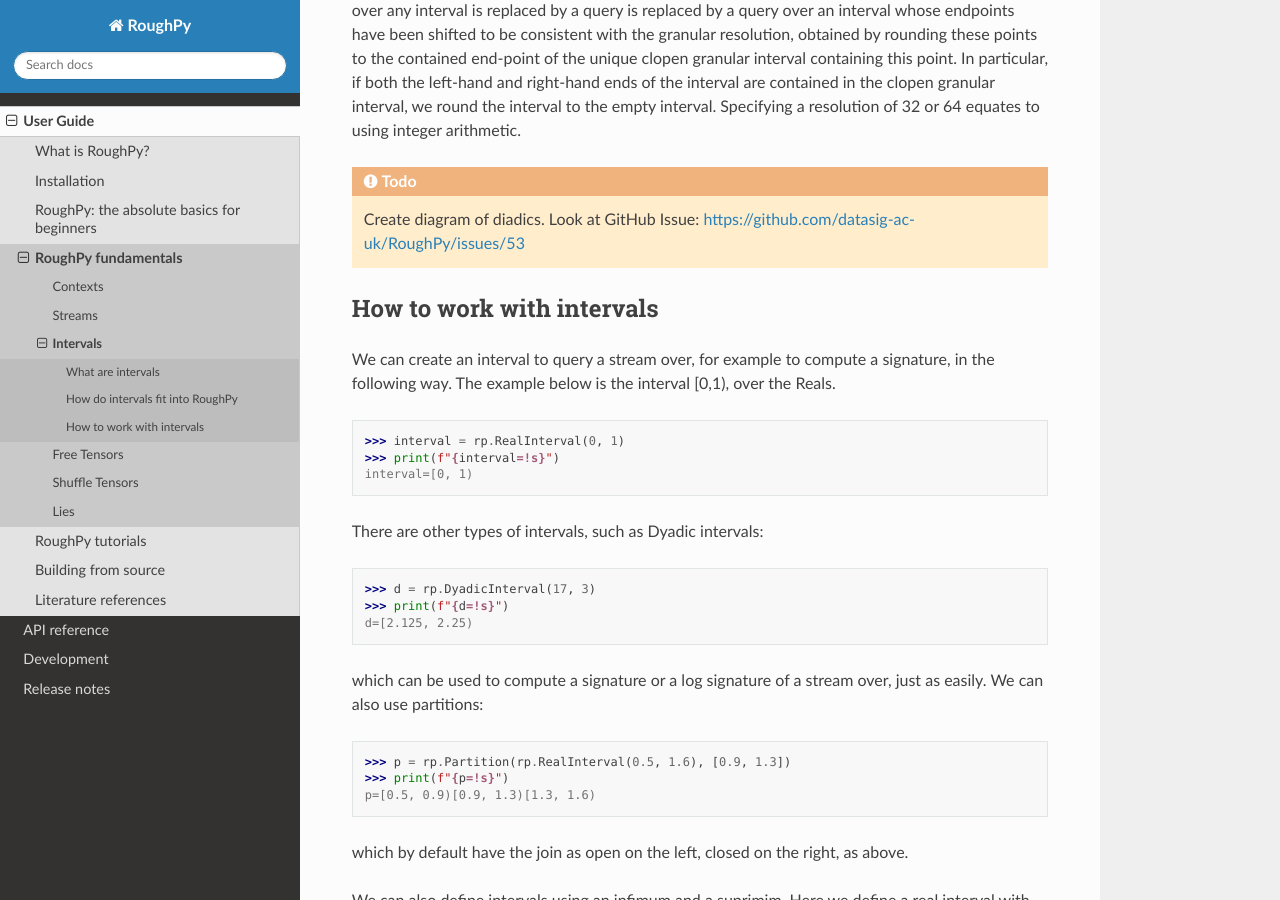
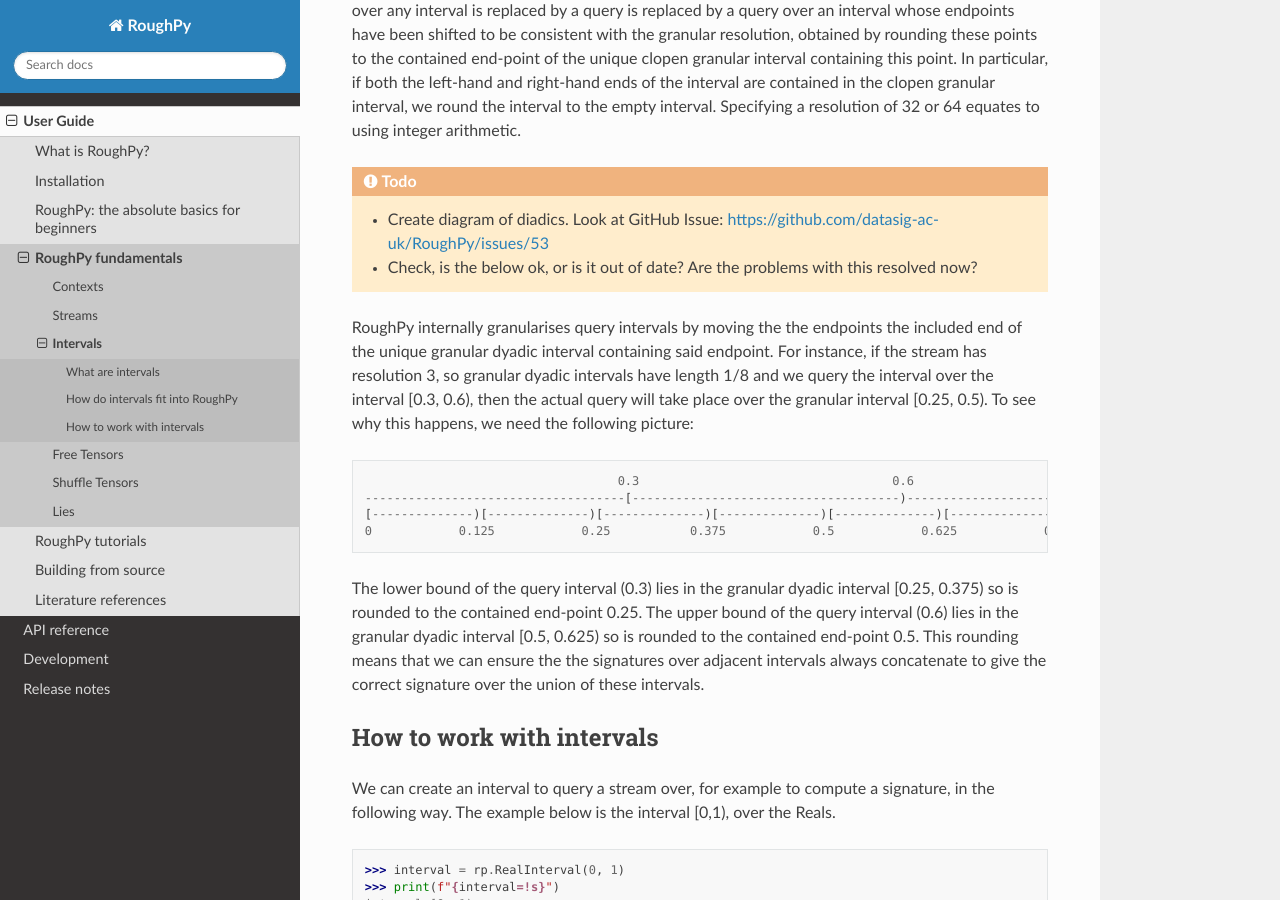
Before and after one commit to datasig-ac-uk/RoughPy, a Sphinx documentation site: the page built from docs/source/user/fundamentals.intervals.rst, in a window 1280 px wide and 900 px high, scrolled down 849 px. Built offline with Sphinx 7.4.7 and the Read the Docs theme 2.0.0, drawn with Linux system fonts in a browser that asks for light colours; pages that are not in the unit, such as notebooks, are missing from menus.

Commit message:
Added intervals diagram from GitHub issue

```diff
--- a/docs/source/user/fundamentals.intervals.rst
+++ b/docs/source/user/fundamentals.intervals.rst
@@ -31,7 +31,25 @@ In particular, if both the left-hand and right-hand ends of the interval are con
 Specifying a resolution of 32 or 64 equates to using integer arithmetic.
 
 .. todo::
-    Create diagram of diadics. Look at GitHub Issue: https://github.com/datasig-ac-uk/RoughPy/issues/53
+
+    - Create diagram of diadics. Look at GitHub Issue: https://github.com/datasig-ac-uk/RoughPy/issues/53
+    - Check, is the below ok, or is it out of date? Are the problems with this resolved now?
+
+RoughPy internally granularises query intervals by moving the the endpoints the included end of the unique granular dyadic interval containing said endpoint.
+For instance, if the stream has resolution 3, so granular dyadic intervals have length 1/8 and we query the interval over the interval [0.3, 0.6), then the actual query will take place over the granular interval [0.25, 0.5).
+To see why this happens, we need the following picture:
+
+::
+
+                                       0.3                                   0.6
+    ------------------------------------[-------------------------------------)---------------------     original interval
+    [--------------)[--------------)[--------------)[--------------)[--------------)[--------------)     granular dyadic dissection
+    0            0.125            0.25           0.375            0.5            0.625            0.75
+
+The lower bound of the query interval (0.3) lies in the granular dyadic interval [0.25, 0.375) so is rounded to the contained end-point 0.25.
+The upper bound of the query interval (0.6) lies in the granular dyadic interval [0.5, 0.625) so is rounded to the contained end-point 0.5.
+This rounding means that we can ensure the the signatures over adjacent intervals always concatenate to give the correct signature over the union of these intervals.
+
 
 ^^^^^^^^^^^^^^^^^^^^^^^^^^
 How to work with intervals
```
